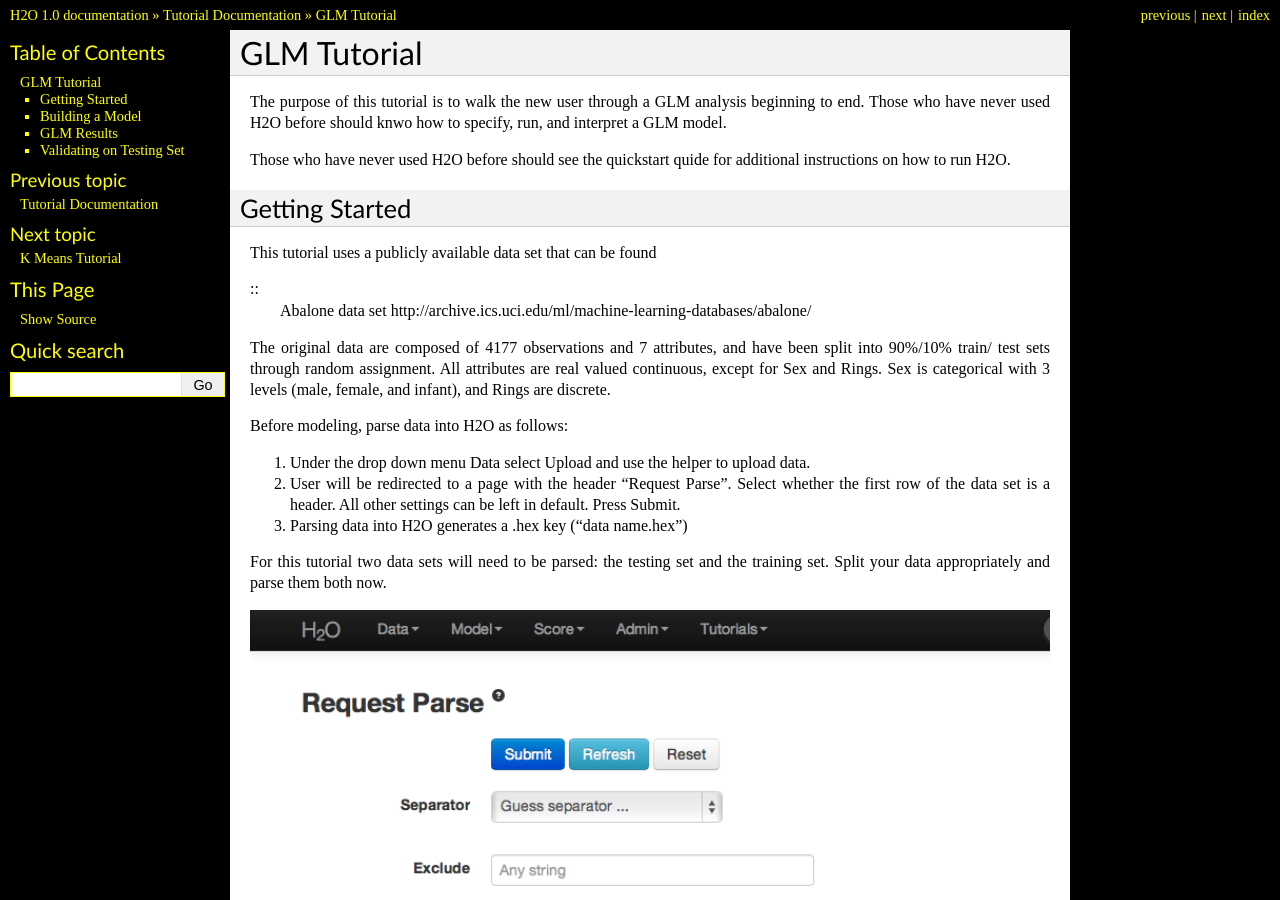
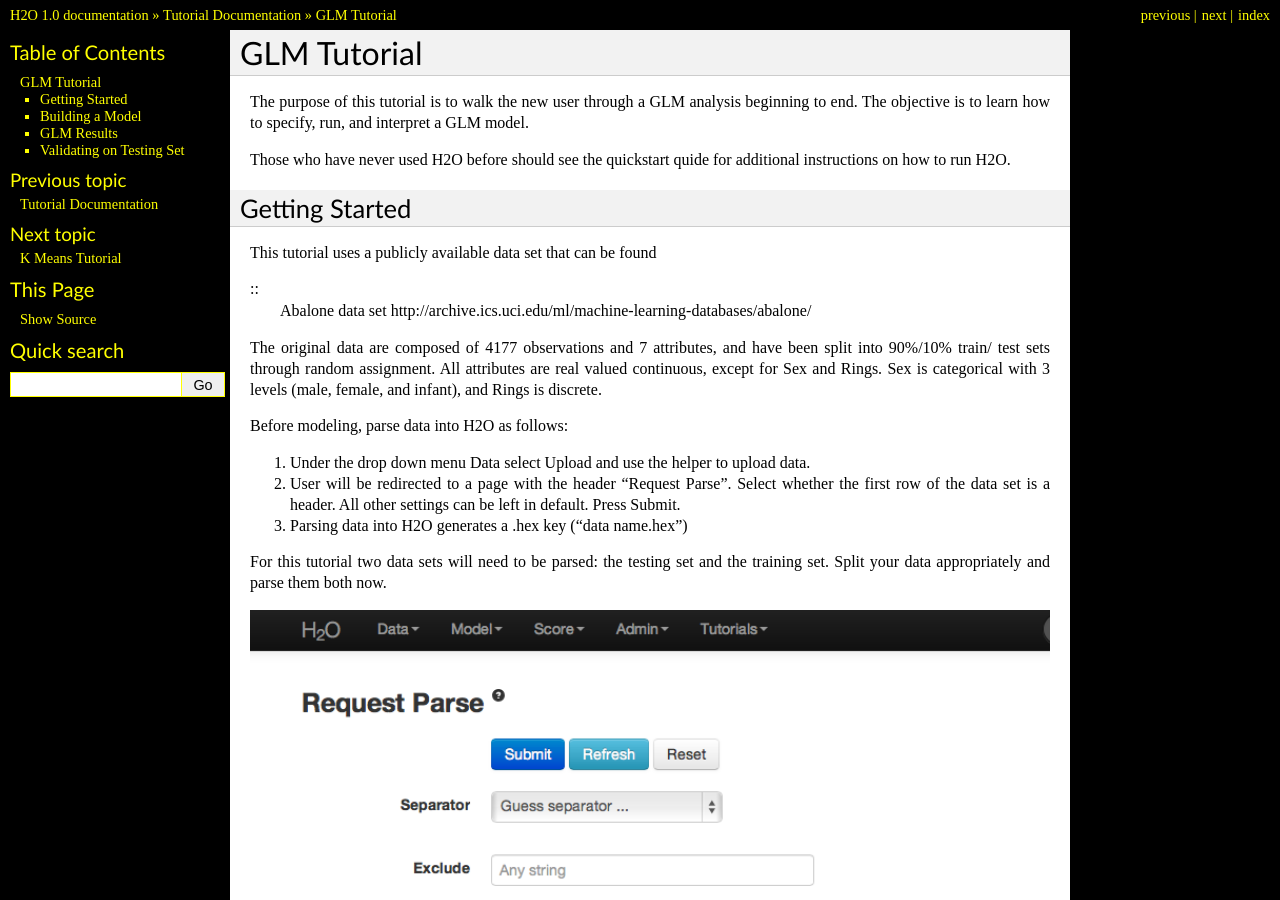
Before and after one commit to devinshields/h2odocs, a Sphinx documentation site: the page built from source/tutorial/glm.rst, in a window 1280 px wide and 900 px high. Built offline with Sphinx 7.4.7, drawn with Linux system fonts in a browser that asks for light colours; formulas are drawn with MathJax 3; some of the changed text lies outside the part shown.

Commit message:
modified tutorials

```diff
--- a/source/tutorial/glm.rst
+++ b/source/tutorial/glm.rst
@@ -2,9 +2,8 @@
 ------------
 
 The purpose of this tutorial is to walk the new user through
-a GLM analysis beginning to end. Those who have never used
-H2O before should knwo how to specify, run, and interpret
-a GLM model.
+a GLM analysis beginning to end. The objective is to  learn how to
+specify, run, and interpret a GLM model.
 
 Those who have never used H2O before should see the quickstart quide
 for additional instructions on how to run H2O.
@@ -22,7 +21,7 @@
 and have been split into 90%/10% train/ test sets through random
 assignment. All attributes are real valued continuous, except for Sex
 and Rings. Sex is categorical with 3 levels (male, female, and infant),
-and Rings are discrete.
+and Rings is discrete.
 
 Before modeling, parse data into H2O as follows:
 
```
Also changed, not shown: other parts of source/tutorial/glm.rst (+13 -4 lines).
